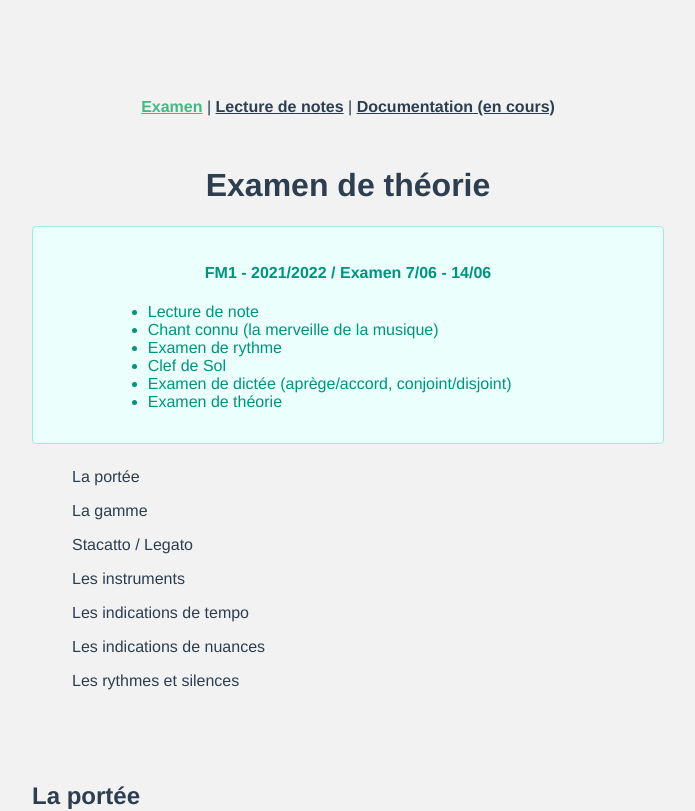
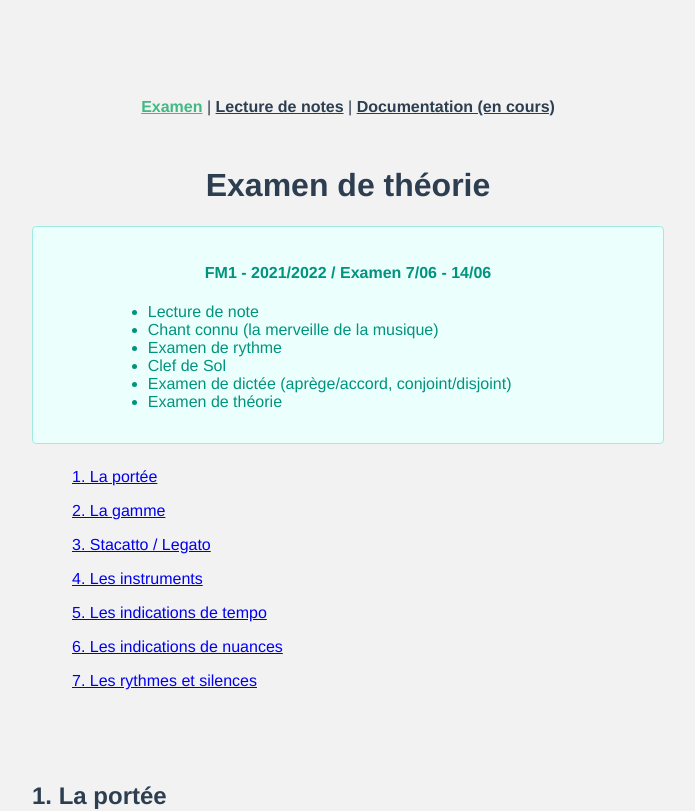
Before and after one commit to Arnaud-Dubois/notes-reading, a Vue app: page /#/ in a window 1280 px wide. Shown: the top 811 px of the page, without its empty margins (292-987 px from the left). Built offline with nearby package versions, Linux system fonts and the light colour scheme.

Commit message:
add anchor navigation

```diff
--- a/src/App.vue
+++ b/src/App.vue
@@ -20,6 +20,13 @@ export default {
 </script>
 
 <style>
+
+/* smooth scroll */
+html {
+	scroll-behavior: smooth;
+}
+
+
 :root {
   --hover-color: rgb(231, 231, 231);
 }
--- a/src/pages/Examen.vue
+++ b/src/pages/Examen.vue
@@ -13,17 +13,17 @@
     </Message>
 
     <ul class="index-list">
-      <li>La portée</li>
-      <li>La gamme</li>
-      <li>Stacatto / Legato</li>
-      <li>Les instruments</li>
-      <li>Les indications de tempo</li>
-      <li>Les indications de nuances</li>
-      <li>Les rythmes et silences</li>
+      <li><a href="#portee">1. La portée</a></li>
+      <li><a href="#gamme">2. La gamme</a></li>
+      <li><a href="#stacatto">3. Stacatto / Legato</a></li>
+      <li><a href="#instruments">4. Les instruments</a></li>
+      <li><a href="#tempo">5. Les indications de tempo</a></li>
+      <li><a href="#nuances">6. Les indications de nuances</a></li>
+      <li><a href="#rythmes">7. Les rythmes et silences</a></li>
     </ul>
 
     <section class="section">
-      <h2>La portée</h2>
+      <h2 id="portee">1. La portée</h2>
       <article class="article">
         <Message>
           <p>
@@ -73,7 +73,7 @@
     </section>
 
     <section class="section">
-      <h2>La gamme</h2>
+      <h2 id="gamme">2. La gamme</h2>
       <article class="article">
         <p>
           Une <strong><em>gamme</em></strong
@@ -155,7 +155,7 @@
     </section>
 
     <section class="section">
-      <h2>Stacatto / Legato</h2>
+      <h2 id="stacatto">3. Stacatto / Legato</h2>
       <article class="article">
         <h3>Legato (ou note portée)</h3>
         <p>Les notes sont liées les unes avec les autres.</p>
@@ -169,7 +169,7 @@
     </section>
 
     <section class="section">
-      <h2>Les instruments</h2>
+      <h2 id="instruments">4. Les instruments</h2>
       <p>
         Il existe plusieurs familles d'instruments : (pour l'exame, il faut être
         capable d'en citer un de chaque famille)
@@ -241,7 +241,7 @@
     </section>
 
     <section class="section">
-      <h2>Les indications de tempo : (Pas pour l'examen)</h2>
+      <h2 id="tempo">5. Les indications de tempo : (Pas pour l'examen)</h2>
       <p>
         La vitesse d'un morceau est, traditionnellement, désignée par des mots
         italiens.
@@ -281,8 +281,8 @@
     </section>
 
     <section class="section">
-      <h2>
-        Les indications de nuances : (pour l'examen, connaître piano et forte)
+      <h2 id="nuances">
+        6. Les indications de nuances : (pour l'examen, connaître piano et forte)
       </h2>
       <p>
         Les nuances indiquent au musicien avec quelle intensité (donc la force
@@ -324,7 +324,7 @@
     </section>
 
     <section class="section">
-      <h2>Les rythmes et silences (pas pour l'examen)</h2>
+      <h2 id="rythmes">7. Les rythmes et silences (pas pour l'examen)</h2>
 
       <div class="columns columns-3 rythms-silences">
         <ul>
```
